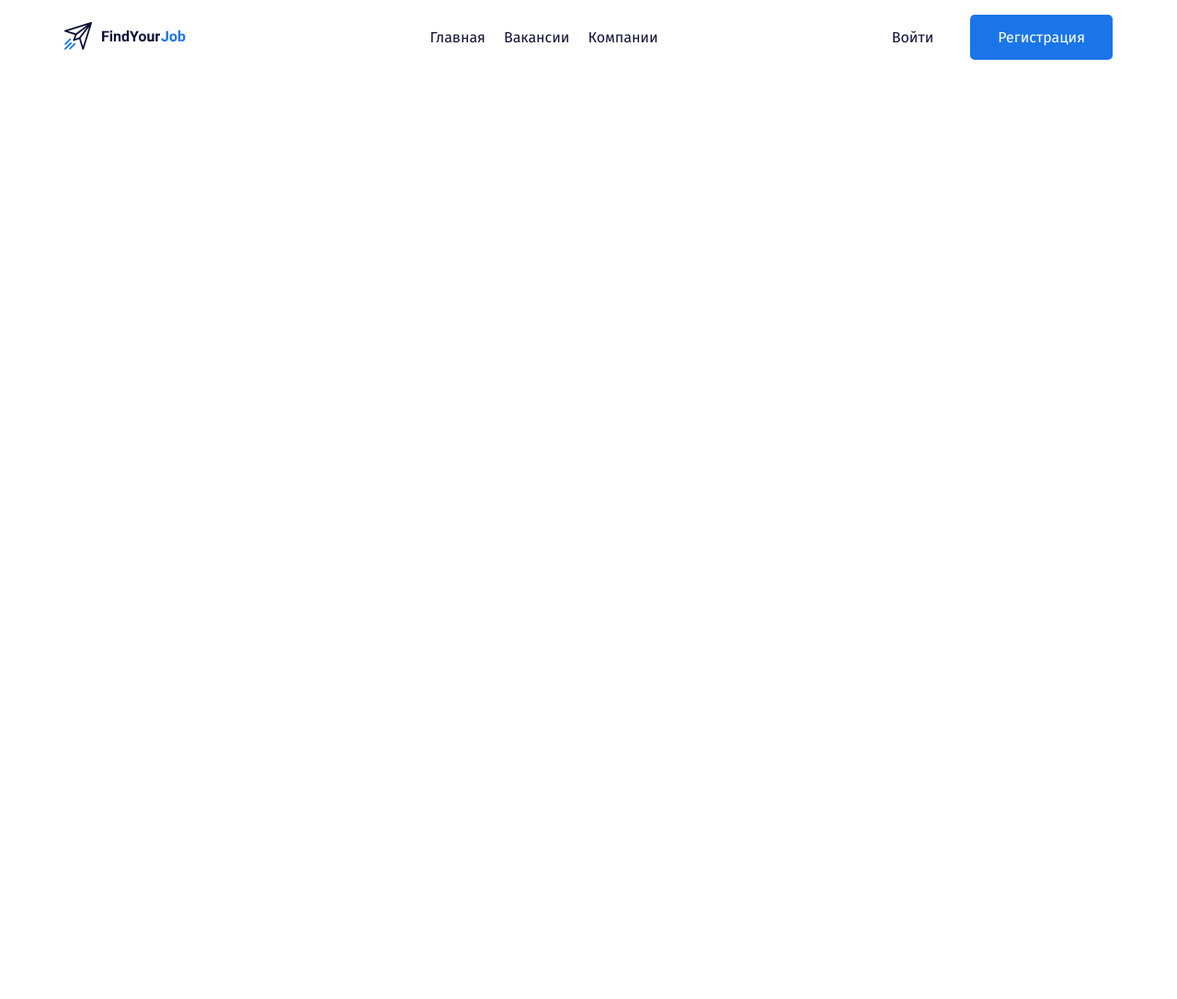
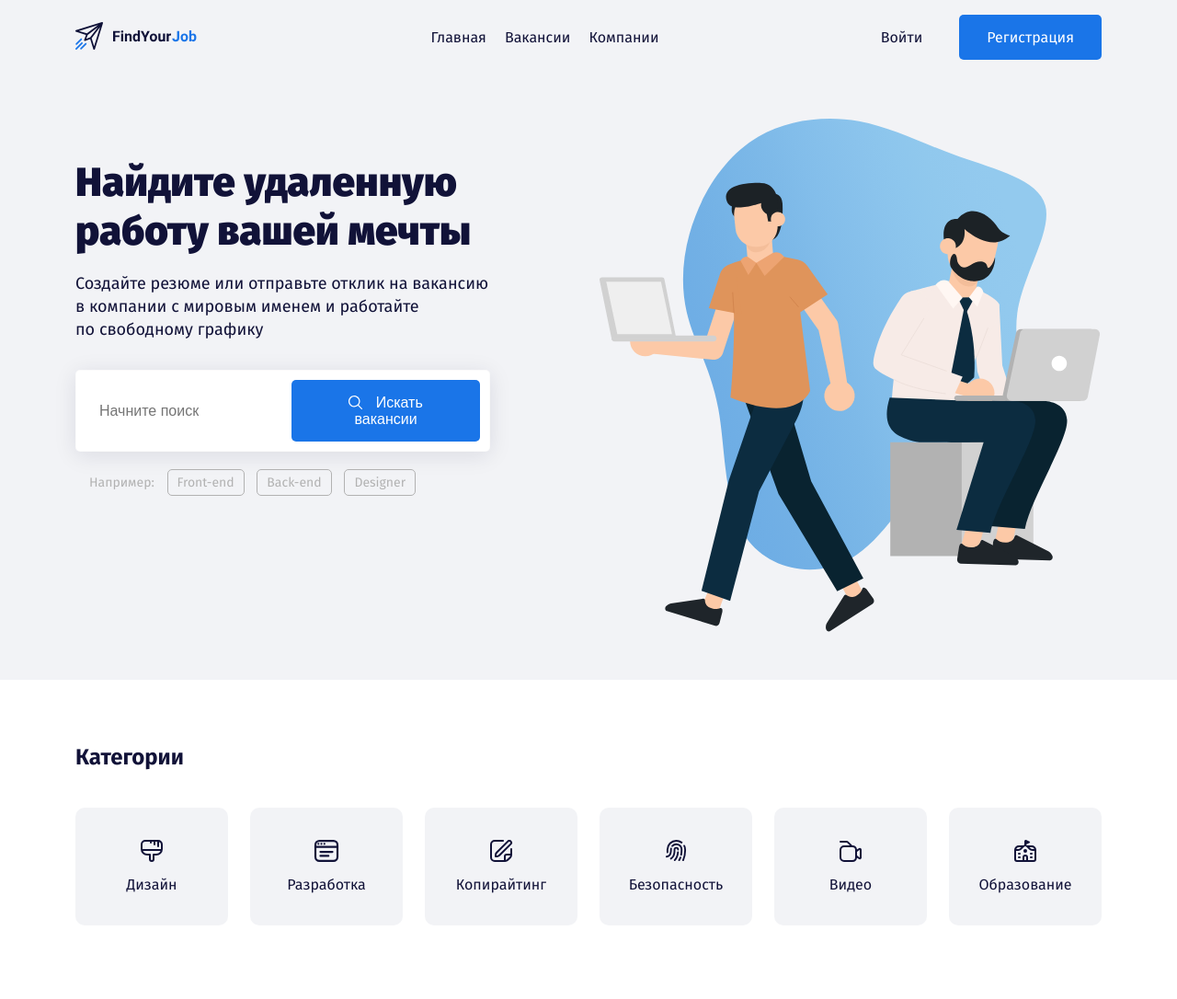
Before and after one commit to azam-sh/findyourjob, a plain HTML site: page index.html in a window 1280 px wide. Shown: the whole page at 92% size. Before the commit the page ends 800 px from the top, so only its background shows below. Drawn offline with Linux system fonts and the light colour scheme.

Commit message:
Add files via upload

```diff
--- a/css/style.css
+++ b/css/style.css
@@ -1,8 +1,16 @@
+*,
+*:before,
+*:after {
+  box-sizing: border-box;
+}
 body {
   margin: 0;
   font-family: 'Fira Sans', sans-serif;
   font-size: 16px;
   color: #111238;
+}
+.header {
+  background: #F2F3F6;
 }
 .menu {
   list-style: none;
@@ -19,6 +27,15 @@ body {
 .button {
   text-decoration: none;
   display: inline-block;
+  border: none;
+  font-size: 16px;
+}
+.button-icon {
+  vertical-align: middle;
+  margin-right: 10px;
+}
+.button-text {
+  vertical-align: middle;
 }
 .button-link {
   color: #111238;
@@ -31,3 +48,81 @@ body {
   color: #fff;
   padding: 15px 30px;
 }
+.hero-title {
+  margin-top: 43px;
+  font-weight: 900;
+  font-size: 44px;
+  line-height: 53px;
+  margin-bottom: 15px;
+}
+.hero-text {
+  font-size: 18px;
+  line-height: 140%;
+  margin-bottom: 30px;
+}
+.input-group {
+  background: #FFFFFF;
+  border: 1px solid rgba(209, 209, 209, 0.1);
+  box-shadow: 0px 4px 25px rgba(15, 17, 56, 0.1);
+  border-radius: 5px;
+  padding: 10px;
+  margin-bottom: 25px;
+}
+.input {
+  background-color: #fff;
+  border: none;
+  flex-grow: 1;
+  font-size: 16px;
+  line-height: 19px;
+  padding-left: 15px;
+}
+.input:focus {
+  outline: 1px dotted #666;
+}
+.tags-group {
+  padding-left: 15px;
+  color: #B2B2B2;
+  font-size: 14px;
+  line-height: 17px;
+}
+.tag {
+  color: #B2B2B2;
+  text-decoration: none;
+  padding: 5px 10px;
+  margin-left: 10px;
+  border: 1px solid #B2B2B2;
+  border-radius: 5px;
+}
+.section {
+  padding-top: 70px;
+  padding-bottom: 80px;
+}
+.section-title {
+  margin-bottom: 40px;
+  margin-top: 0;
+  font-size: 24px;
+  line-height: 29px;
+}
+.card {
+  text-decoration: none;
+  max-width: 166px;
+  max-height: 128px;
+  color: #111238;
+  background: #F2F3F6;
+  border-radius: 10px;
+  padding: 35px;
+  transition: background 0.2s, color 0.2s;
+}
+.card:hover {
+  background-color: #1A75E8;
+  color: #fff;
+  fill: #fff;
+}
+.card:hover .card-icon {
+  fill: #fff;
+}
+.card-icon {
+  fill: #111238;
+  margin-bottom: 15px;
+  transition: fill 0.2s;
+}
--- a/index.html
+++ b/index.html
@@ -11,7 +11,7 @@
   <link rel="stylesheet" href="css/style.css">
 </head>
 <body>
-  <header class="header">
+  <header class="header pb-5">
     <div class="container">
       <div class="row align-items-center py-3">
         <div class="col-2">
@@ -43,8 +43,109 @@
         <!-- /.col -->
       </div>
       <!-- /.row -->
+      <div class="row pt-5">
+        <div class="col-5">
+          <h1 class="hero-title">Найдите удаленную работу вашей мечты</h1>
+          <p class="hero-text">Создайте резюме или отправьте отклик на вакансию в&nbsp;компании с мировым именем и работайте </br> по свободному графику</p>
+          <div class="input-group d-flex">
+            <input type="text" class="input" placeholder="Начните поиск">
+            <button class="button button-primary">
+              <img class="button-icon" src="img/search.svg" alt="icon: search">
+              <span class="button-text">Искать вакансии</span>
+            </button>
+          </div>
+          <!-- /.input-group -->
+          <div class="tags-group">
+            <span class="tags-label">Например:</span>
+            <a href="#" class="tag">Front-end</a>
+            <a href="#" class="tag">Back-end</a>
+            <a href="#" class="tag">Designer</a>
+          </div>
+        </div>
+        <!-- /.col-5 -->
+        <div class="col-6 offset-1">
+          <img src="img/hero-image.svg" alt="image: people with laptops">
+        </div>
+        <!-- /.col-6 offset-1 -->
+      </div>
+      <!-- /.row -->
     </div>
     <!-- /.container -->
   </header>
+  <section class="section">
+    <div class="container">
+      <h2 class="section-title">Категории</h2>
+      <div class="row">
+        <div class="col">
+          <a href="#" class="card d-flex flex-column align-items-center">
+          <svg height="24" class="card-icon">
+            <use href="img/icons.svg#brush"></use>
+          </svg>
+          <span class="card-text">Дизайн</span>
+            <!-- /.card-text -->
+          </a>
+          <!-- /.card -->
+        </div>
+        <!-- /.col -->
+        <div class="col">
+          <a href="#" class="card d-flex flex-column align-items-center">
+          <svg height="24" class="card-icon">
+            <use href="img/icons.svg#browser"></use>
+          </svg>
+          <span class="card-text">Разработка</span>
+            <!-- /.card-text -->
+          </a>
+          <!-- /.card -->
+        </div>
+        <!-- /.col -->
+        <div class="col">
+          <a href="#" class="card d-flex flex-column align-items-center">
+          <svg height="24" class="card-icon">
+            <use href="img/icons.svg#edit"></use>
+          </svg>
+          <span class="card-text">Копирайтинг</span>
+            <!-- /.card-text -->
+          </a>
+          <!-- /.card -->
+        </div>
+        <!-- /.col -->
+        <div class="col">
+          <a href="#" class="card d-flex flex-column align-items-center">
+          <svg height="24" class="card-icon">
+            <use href="img/icons.svg#fingerprint"></use>
+          </svg>
+          <span class="card-text">Безопасность</span>
+            <!-- /.card-text -->
+          </a>
+          <!-- /.card -->
+        </div>
+        <!-- /.col -->
+        <div class="col">
+          <a href="#" class="card d-flex flex-column align-items-center">
+          <svg height="24" class="card-icon">
+            <use href="img/icons.svg#camera"></use>
+          </svg>
+          <span class="card-text">Видео</span>
+            <!-- /.card-text -->
+          </a>
+          <!-- /.card -->
+        </div>
+        <!-- /.col -->
+        <div class="col">
+          <a href="#" class="card d-flex flex-column align-items-center">
+          <svg height="24" class="card-icon">
+            <use href="img/icons.svg#school"></use>
+          </svg>
+          <span class="card-text">Образование</span>
+            <!-- /.card-text -->
+          </a>
+          <!-- /.card -->
+        </div>
+        <!-- /.col -->
+      </div>
+      <!-- /.row -->
+    </div>
+    <!-- /.container -->
+  </section>
 </body>
 </html>
```
Also changed, not shown: img/hero-image.svg (added), img/icons.svg (added), img/search.svg (added).
